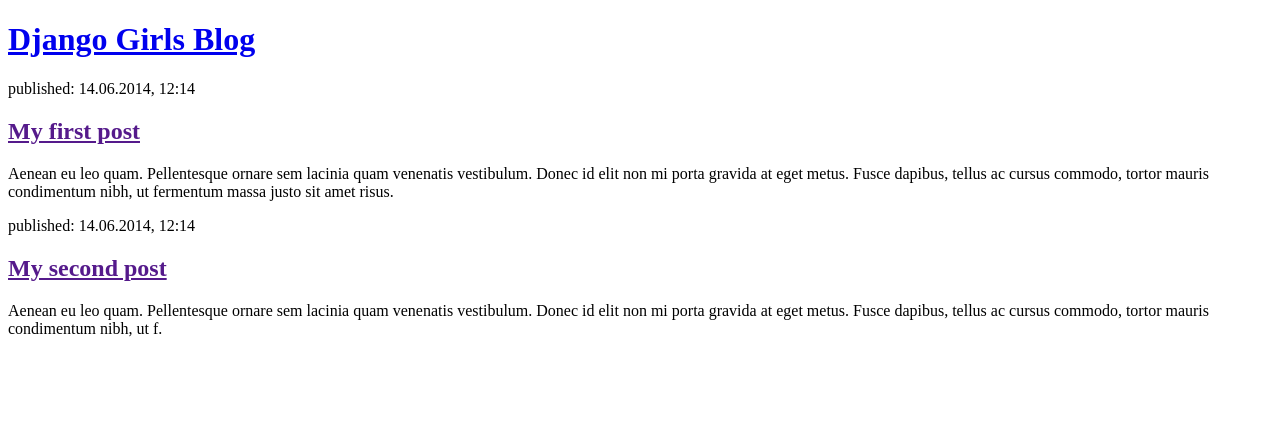
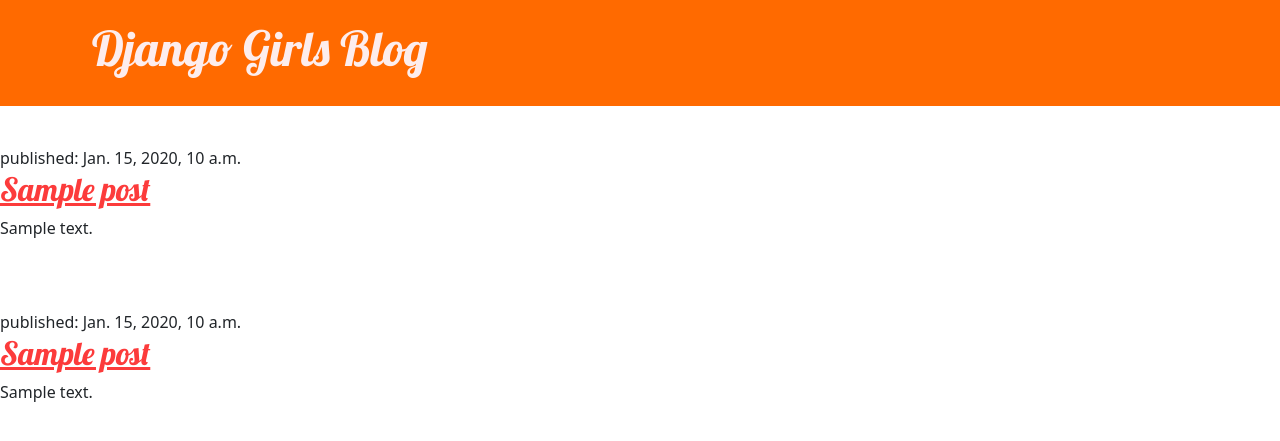
Before and after one commit to Aditya12332/my-first-blog-, a Django app: template blog/templates/blog/post_list.html in a window 1280 px wide. Shown: the top 441 px of the page. Run offline with Django 4.2, Linux system fonts and the light colour scheme; the template is opened without the code that fills it: values that come from a table or form of the project are taken from there, others are empty; tables that the repository leaves empty hold one stand-in row (values such as "Sample post").

Commit message:
Changed the CSS and Modified templates.

```diff
--- /dev/null
+++ b/blog/static/css/blog.css
@@ -0,0 +1,70 @@
+.page-header {
+    background-color: #ff6a00;
+    margin-top: 0;
+    margin-bottom: 40px;
+    padding: 20px 20px 20px 40px;
+}
+
+.page-header h1,
+.page-header h1 a,
+.page-header h1 a:visited,
+.page-header h1 a:active {
+    color: #fdeded;
+    font-size: 36pt;
+    text-decoration: none;
+}
+
+h1,
+h2,
+h3,
+h4 {
+    font-family: 'Lobster', cursive;
+}
+
+.date {
+    color: #828282;
+}
+
+.save {
+    float: right;
+}
+
+.post-form textarea,
+.post-form input {
+    width: 100%;
+}
+
+.top-menu,
+.top-menu:hover,
+.top-menu:visited {
+    color: #ffffff;
+    float: right;
+    font-size: 26pt;
+    margin-right: 20px;
+}
+
+.post {
+    margin-bottom: 70px;
+}
+
+.post h2 a,
+.post h2 a:visited {
+    color: #fc3b3b;
+}
+
+.post > .date,
+.post > .actions {
+    float: right;
+}
+
+.btn-secondary,
+.btn-secondary:visited {
+    color: #ff6a00;
+    background: none;
+    border-color: #ff6b02;
+}
+
+.btn-secondary:hover {
+    color: #FFFFFF;
+    background-color: #ff6c03;
+}
--- a/blog/templates/blog/post_list.html
+++ b/blog/templates/blog/post_list.html
@@ -1,23 +1,30 @@
+{% load static %}
 <!DOCTYPE html>
 <html>
     <head>
         <title>Django Girls blog</title>
+        <link rel="stylesheet" href="https://cdn.jsdelivr.net/npm/bootstrap@5.1.3/dist/css/bootstrap.min.css" integrity="sha384-1BmE4kWBq78iYhFldvKuhfTAU6auU8tT94WrHftjDbrCEXSU1oBoqyl2QvZ6jIW3" crossorigin="anonymous">
+        <link rel="stylesheet" href="{% static 'css/blog.css' %}">
+        <link rel="stylesheet" href="https://fonts.googleapis.com/css?family=Lobster&subset=latin,latin-ext">
     </head>
     <body>
-        <header>
-            <h1><a href="/">Django Girls Blog</a></h1>
+        <header class="page-header">
+            <div class="container">
+                <h1><a href="/">Django Girls Blog</a></h1>
+            </div>
         </header>
-
-        <article>
-            <time>published: 14.06.2014, 12:14</time>
-            <h2><a href="">My first post</a></h2>
-            <p>Aenean eu leo quam. Pellentesque ornare sem lacinia quam venenatis vestibulum. Donec id elit non mi porta gravida at eget metus. Fusce dapibus, tellus ac cursus commodo, tortor mauris condimentum nibh, ut fermentum massa justo sit amet risus.</p>
+        <article class="post">
+            <time>published: {{ post.published_date }}</time>
+            <h2><a href="">{{ post.title }}</a></h2>
+            <p>{{ post.text|linebreaksbr }}</p>
         </article>
 
-        <article>
-            <time>published: 14.06.2014, 12:14</time>
-            <h2><a href="">My second post</a></h2>
-            <p>Aenean eu leo quam. Pellentesque ornare sem lacinia quam venenatis vestibulum. Donec id elit non mi porta gravida at eget metus. Fusce dapibus, tellus ac cursus commodo, tortor mauris condimentum nibh, ut f.</p>
+        {% for post in posts %}
+        <article class="post">
+            <time>published: {{ post.published_date }}</time>
+            <h2><a href="">{{ post.title }}</a></h2>
+            <p>{{ post.text|linebreaksbr }}</p>
         </article>
+    {% endfor %}
     </body>
 </html>
```
